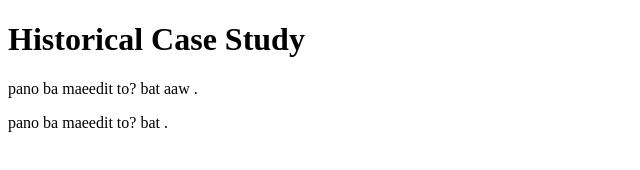
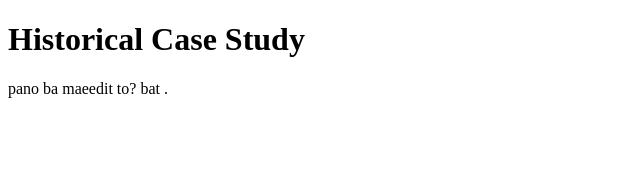
Before and after one commit to CkCreates/Historical-case-study, a plain HTML site: page index.html in a window 1280 px wide. Shown: the whole page, without its empty margins (0-640 px from the left). Drawn offline with Linux system fonts and the light colour scheme.

Commit message:
Update index.html

```diff
--- a/index.html
+++ b/index.html
@@ -9,7 +9,6 @@
 <body>
 
     <h1>Historical Case Study</h1>
-    <p>pano ba maeedit to? bat aaw .</p>
     <p>pano ba maeedit to? bat .</p>
 
 </body>
```
